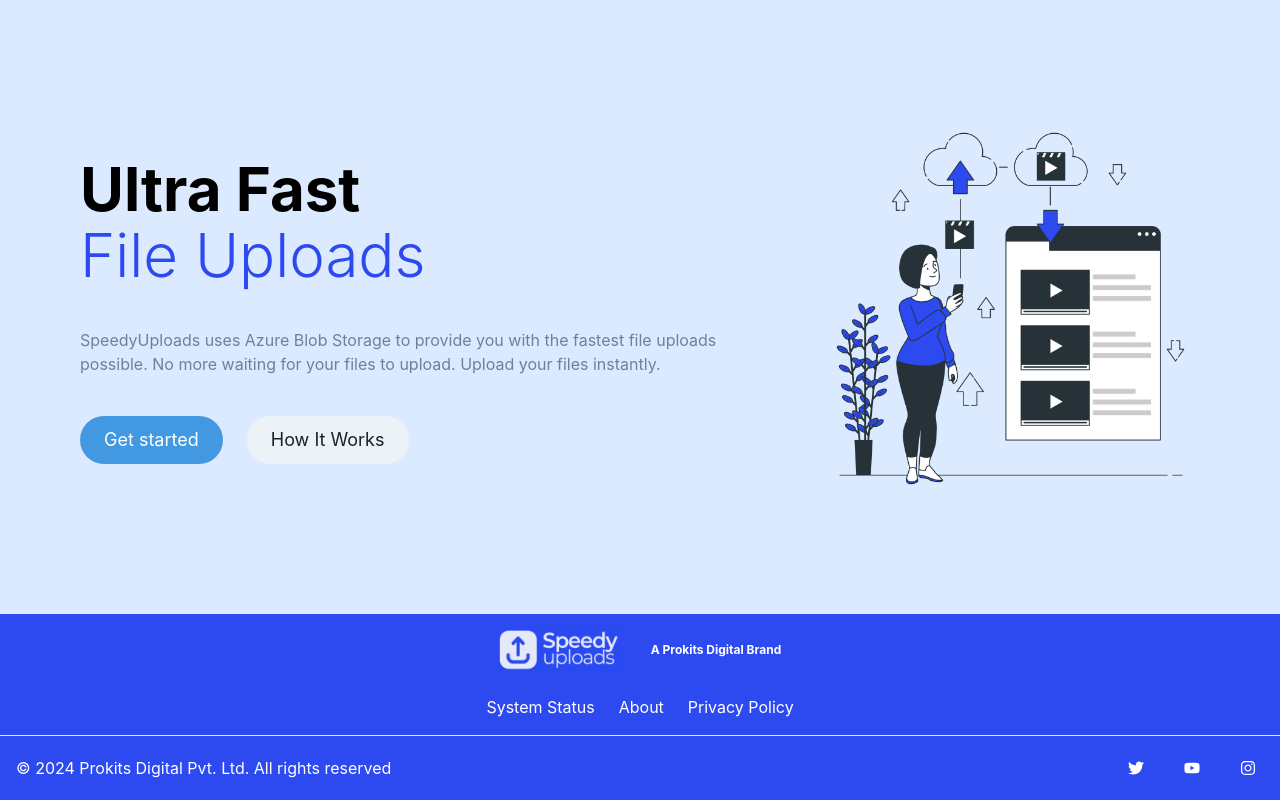
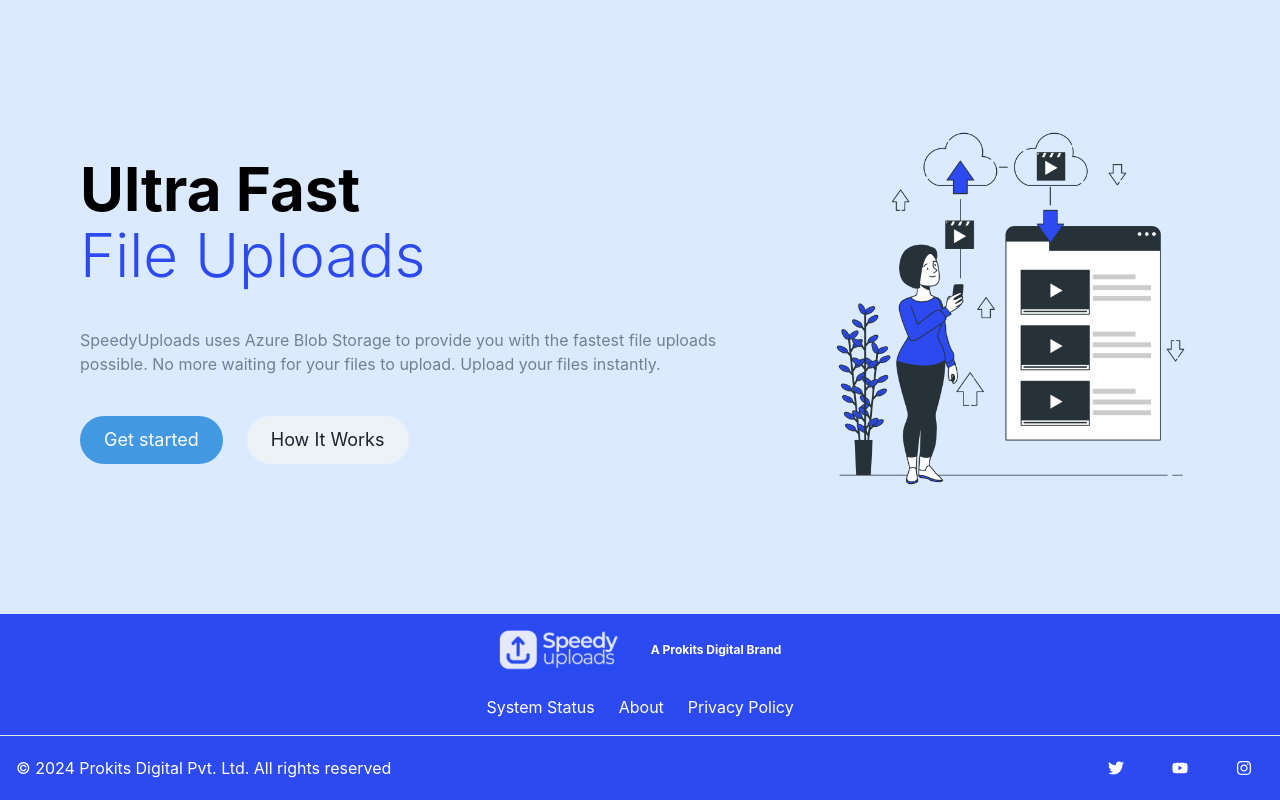
Before and after one commit to tushgaurav/SpeedyUploads.Legacy, a Next.js app: page / in a window 1280 px wide. Shown: the part 1044-1844 px from the top of the page. Built offline with nearby package versions, Linux system fonts and the light colour scheme; no server answers.

Commit message:
fix: button bug

```diff
--- a/app/_components/Footer.tsx
+++ b/app/_components/Footer.tsx
@@ -1,14 +1,12 @@
-'use client'
-
 import {
     Box,
     chakra,
     Container,
     Stack,
     Text,
-    useColorModeValue,
     VisuallyHidden,
-    Image
+    Image,
+    Button,
 } from '@chakra-ui/react'
 import { FaInstagram, FaTwitter, FaYoutube } from 'react-icons/fa'
 import { ReactNode } from 'react'
@@ -32,7 +30,8 @@
     href: string
 }) => {
     return (
-        <chakra.button
+        <Button
+            variant={'unstyled'}
             rounded={'full'}
             w={8}
             h={8}
@@ -48,7 +47,7 @@
             }}>
             <VisuallyHidden>{label}</VisuallyHidden>
             {children}
-        </chakra.button>
+        </Button>
     )
 }
 
```
